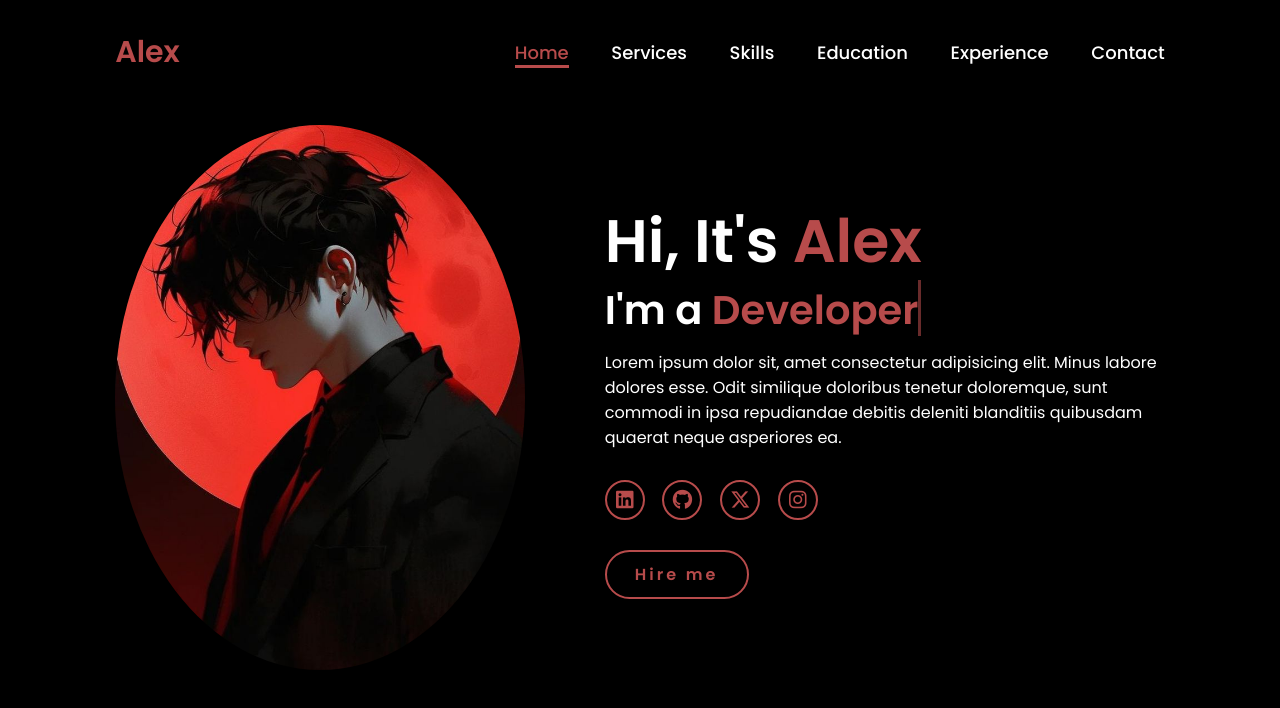
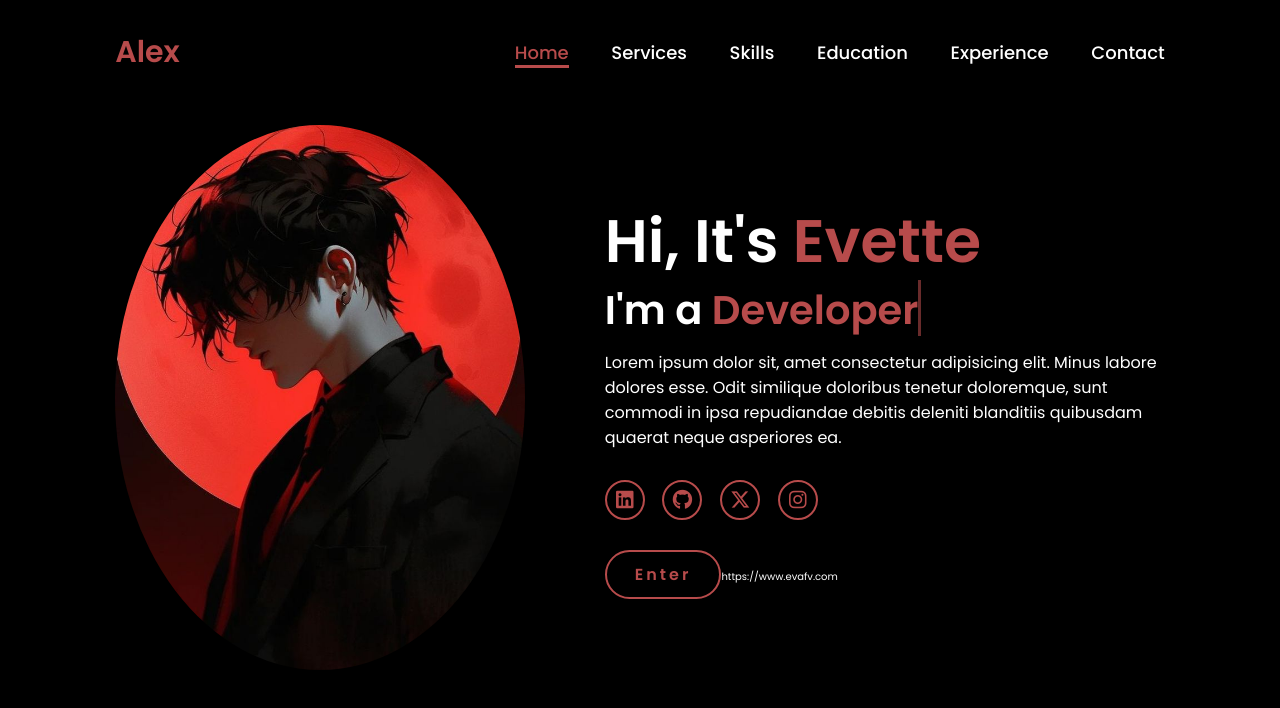
Before and after one commit to EvaFunVibe/EvaFV, a plain HTML site: page index.html in a window 1280 px wide. Drawn offline with Linux system fonts and the light colour scheme.

Commit message:
Update index.html

```diff
--- a/index.html
+++ b/index.html
@@ -26,7 +26,7 @@
             <img src="main.jpg" alt="">
         </div>
         <div class="home-content">
-            <h1>Hi, It's <span>Alex</span></h1>
+            <h1>Hi, It's <span>Evette</span></h1>
             <h3 class="typing-text">I'm a <span></span></h3>
             <p>Lorem ipsum dolor sit, amet consectetur adipisicing elit. Minus labore dolores esse. Odit similique doloribus tenetur doloremque, sunt commodi in ipsa repudiandae debitis deleniti blanditiis quibusdam quaerat neque asperiores ea.</p>
             <div class="social-icons">
@@ -35,7 +35,7 @@
                 <a href="#"><i class="fa-brands fa-x-twitter"></i></a>
                 <a href="#"><i class="fa-brands fa-instagram"></i></a>
             </div>
-            <a href="#" class="btn">Hire me</a>
+            <a href="#" class="btn">Enter</a>https://www.evafv.com
         </div>
     </section>
 </body>
```
